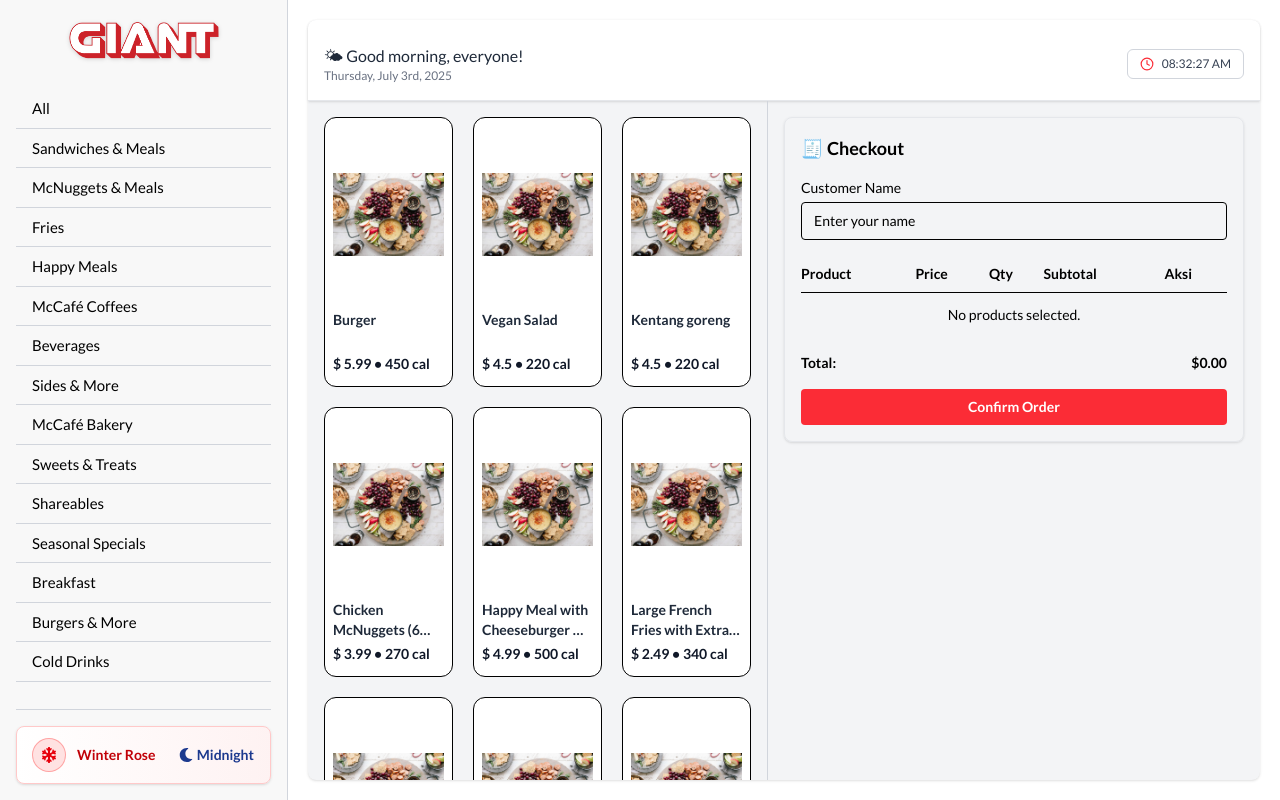
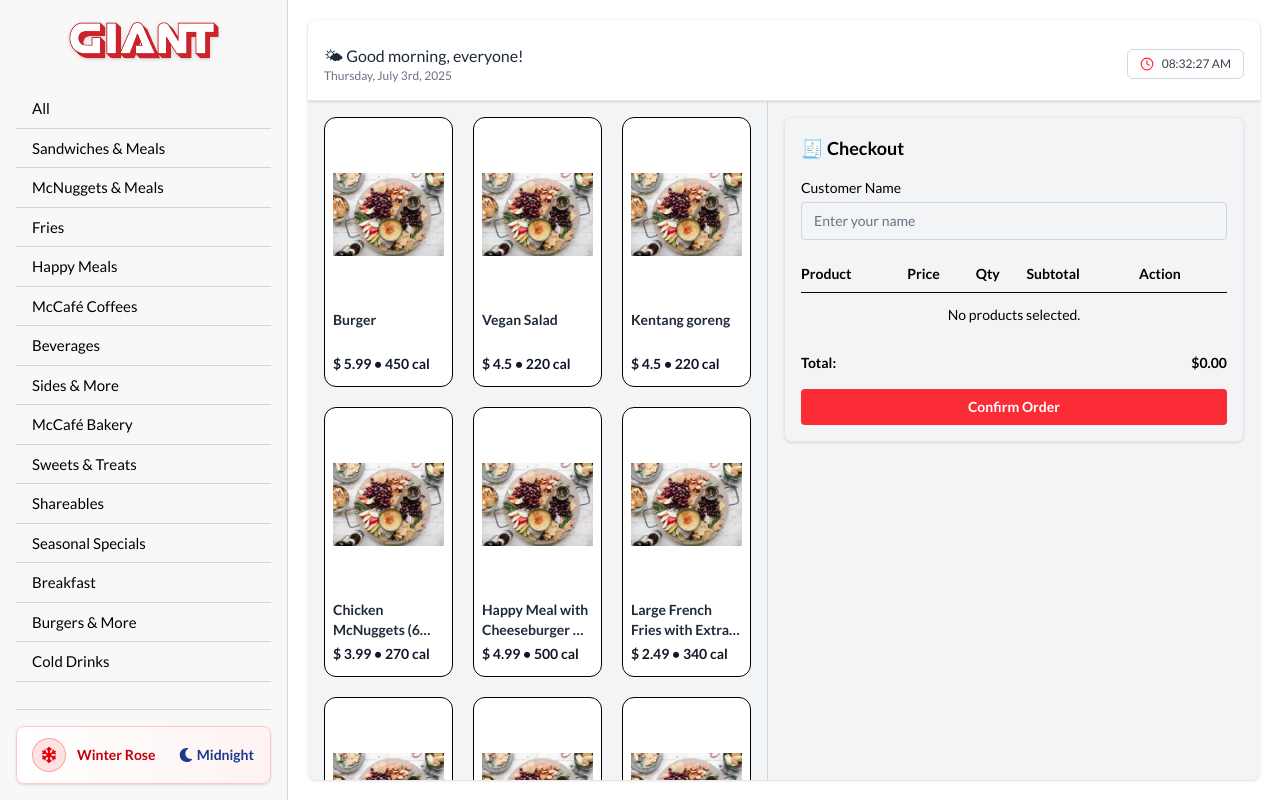
Before and after one commit to Okaarunn/Giant, a React (Vite) app: page / in a window 1280 px wide. Built offline with nearby package versions, Linux system fonts and the light colour scheme.

Commit message:
Fix: Input checkout form in light mode

```diff
--- a/src/components/Dashboard/CheckoutForm.jsx
+++ b/src/components/Dashboard/CheckoutForm.jsx
@@ -4,6 +4,7 @@
   selectedProducts,
   increaseQty,
   decreaseQty,
+  isDark,
 }) {
   // Hitung total semua item
   const calculateTotal = () => {
@@ -21,7 +22,11 @@
         <input
           type="text"
           placeholder="Enter your name"
-          className="w-full border placeholder-black dark:placeholder-white rounded px-3 py-2"
+          className={`w-full border rounded px-3 py-2 ${
+            isDark
+              ? "placeholder-white text-white  border-gray-600"
+              : "placeholder-gray-500 text-black  border-gray-300"
+          }`}
         />
       </div>
 
@@ -32,7 +37,7 @@
             <th>Price</th>
             <th>Qty</th>
             <th>Subtotal</th>
-            <th>Aksi</th>
+            <th>Action</th>
           </tr>
         </thead>
         <tbody>
--- a/src/components/Dashboard/Dashboard.jsx
+++ b/src/components/Dashboard/Dashboard.jsx
@@ -94,6 +94,7 @@
             selectedProducts={selectedProducts}
             increaseQty={increaseQty}
             decreaseQty={decreaseQty}
+            isDark={isDark}
           />
         </div>
       </div>
```
Also changed, not shown: public/screenshots/dark.png, public/screenshots/light.png.
